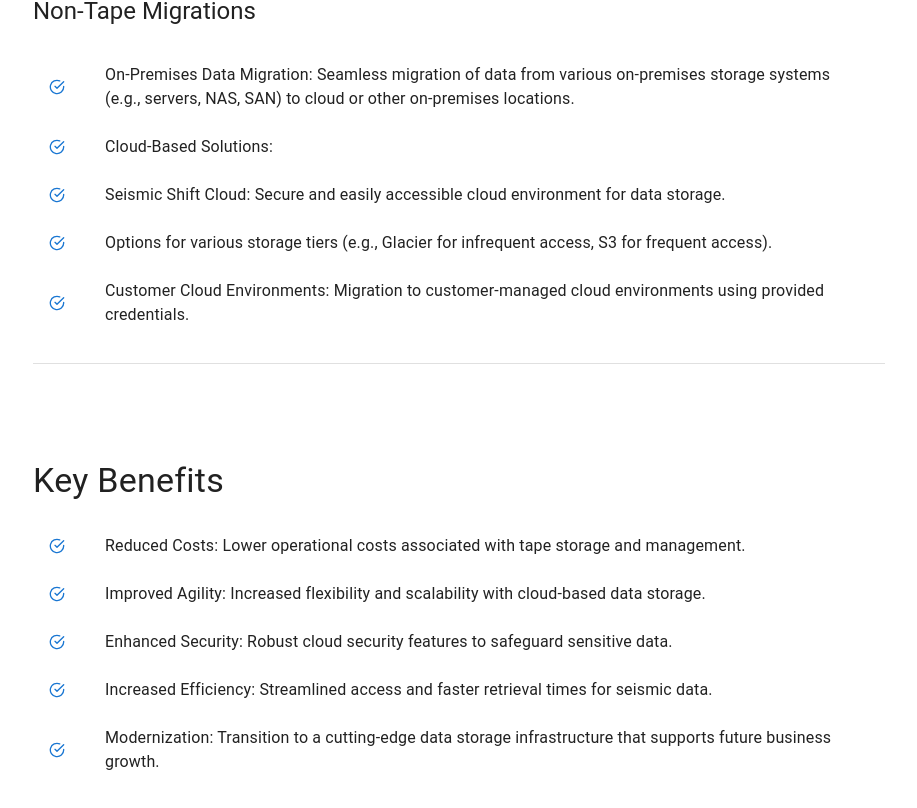
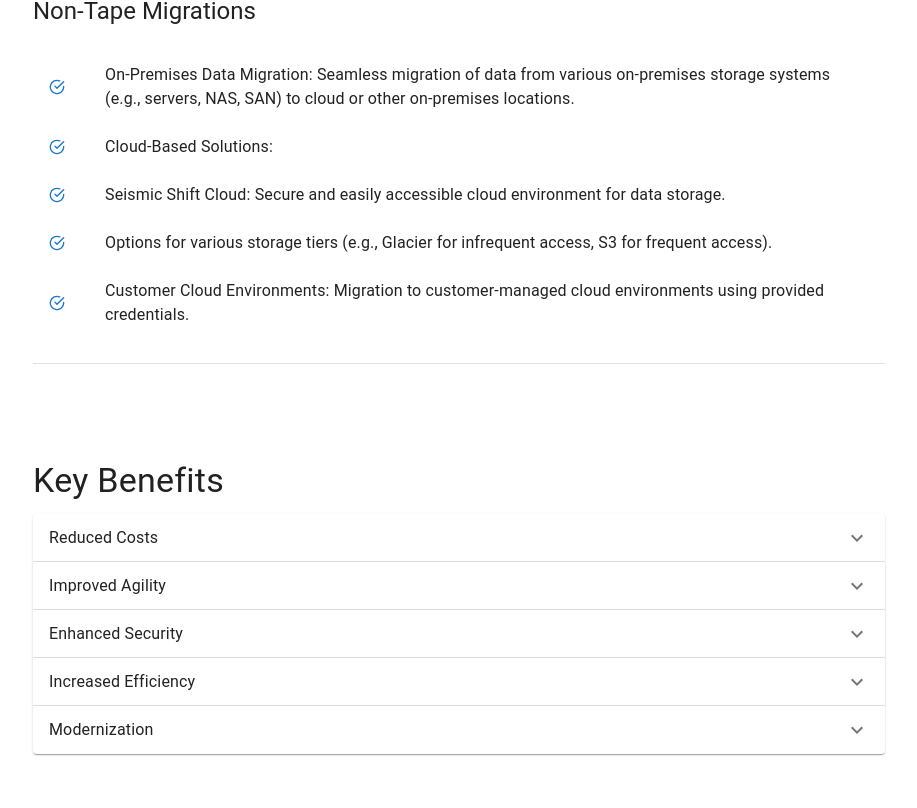
Before and after one commit to rlk23/Brandon-actual-website, a React (Vite) app: page /services in a window 1280 px wide. Shown: the part 1602-2410 px from the top of the page, without its empty margins (181-1098 px from the left). After the commit the page ends 2388 px from the top, so only its background shows below. Built offline with nearby package versions, Linux system fonts and the light colour scheme.

Commit message:
Second Commit

```diff
--- a/package.json
+++ b/package.json
@@ -12,6 +12,7 @@
   "dependencies": {
     "@emotion/react": "^11.14.0",
     "@emotion/styled": "^11.14.0",
+    "@mui/icons-material": "^6.4.1",
     "@mui/material": "^6.4.1",
     "react": "^18.3.1",
     "react-dom": "^18.3.1",
--- a/src/pages/Services.jsx
+++ b/src/pages/Services.jsx
@@ -1,4 +1,4 @@
-import React from "react";
+import React, { useState } from "react";
 import {
   Box,
   Typography,
@@ -8,8 +8,12 @@
   ListItemText,
   Divider,
   Container,
+  Accordion,
+  AccordionSummary,
+  AccordionDetails,
 } from "@mui/material";
 import { FiCheckCircle } from "react-icons/fi";
+import ExpandMoreIcon from "@mui/icons-material/ExpandMore";
 import { styled } from "@mui/system";
 
 // Hero Section Styling
@@ -83,12 +87,33 @@
   ];
 
   const benefits = [
-    "Reduced Costs: Lower operational costs associated with tape storage and management.",
-    "Improved Agility: Increased flexibility and scalability with cloud-based data storage.",
-    "Enhanced Security: Robust cloud security features to safeguard sensitive data.",
-    "Increased Efficiency: Streamlined access and faster retrieval times for seismic data.",
-    "Modernization: Transition to a cutting-edge data storage infrastructure that supports future business growth.",
+    {
+      key: "Reduced Costs",
+      value: "Lower operational costs associated with tape storage and management.",
+    },
+    {
+      key: "Improved Agility",
+      value: "Increased flexibility and scalability with cloud-based data storage.",
+    },
+    {
+      key: "Enhanced Security",
+      value: "Robust cloud security features to safeguard sensitive data.",
+    },
+    {
+      key: "Increased Efficiency",
+      value: "Streamlined access and faster retrieval times for seismic data.",
+    },
+    {
+      key: "Modernization",
+      value: "Transition to a cutting-edge data storage infrastructure that supports future business growth.",
+    },
   ];
+
+  const [expanded, setExpanded] = useState(false);
+
+  const handleAccordionChange = (panel) => (event, isExpanded) => {
+    setExpanded(isExpanded ? panel : false);
+  };
 
   return (
     <Box>
@@ -125,21 +150,25 @@
           ))}
         </ContentSection>
 
-        {/* Key Benefits Section */}
+        {/* Key Benefits Section with Accordion */}
         <ContentSection>
           <Typography variant="h4" gutterBottom>
             Key Benefits
           </Typography>
-          <List>
-            {benefits.map((benefit, index) => (
-              <ListItem key={index}>
-                <ListItemIcon>
-                  <FiCheckCircle color="#1976d2" />
-                </ListItemIcon>
-                <ListItemText primary={benefit} />
-              </ListItem>
-            ))}
-          </List>
+          {benefits.map((benefit, index) => (
+            <Accordion
+              key={index}
+              expanded={expanded === index}
+              onChange={handleAccordionChange(index)}
+            >
+              <AccordionSummary expandIcon={<ExpandMoreIcon />}>
+                <Typography>{benefit.key}</Typography>
+              </AccordionSummary>
+              <AccordionDetails>
+                <Typography>{benefit.value}</Typography>
+              </AccordionDetails>
+            </Accordion>
+          ))}
         </ContentSection>
       </Container>
     </Box>
```
Also changed, not shown: 1 other file (tests, documents, lock files or other folders).
